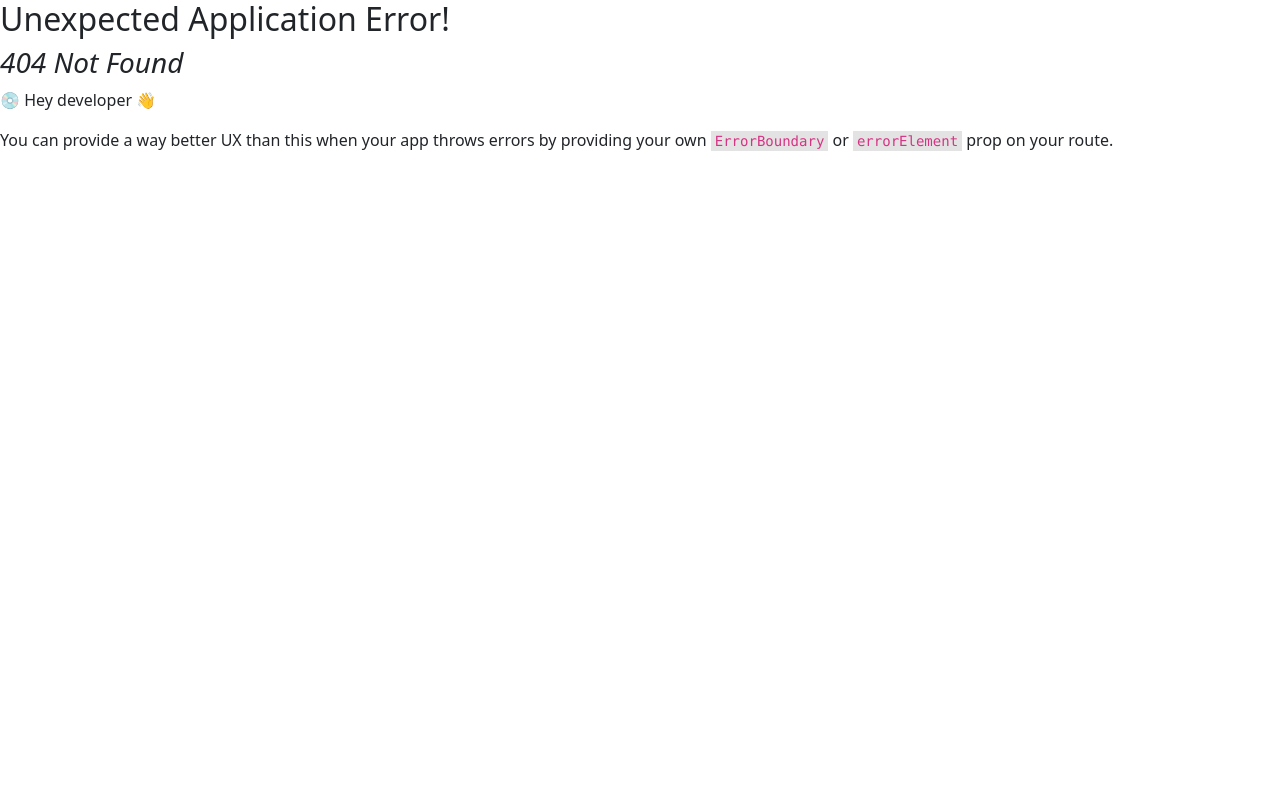
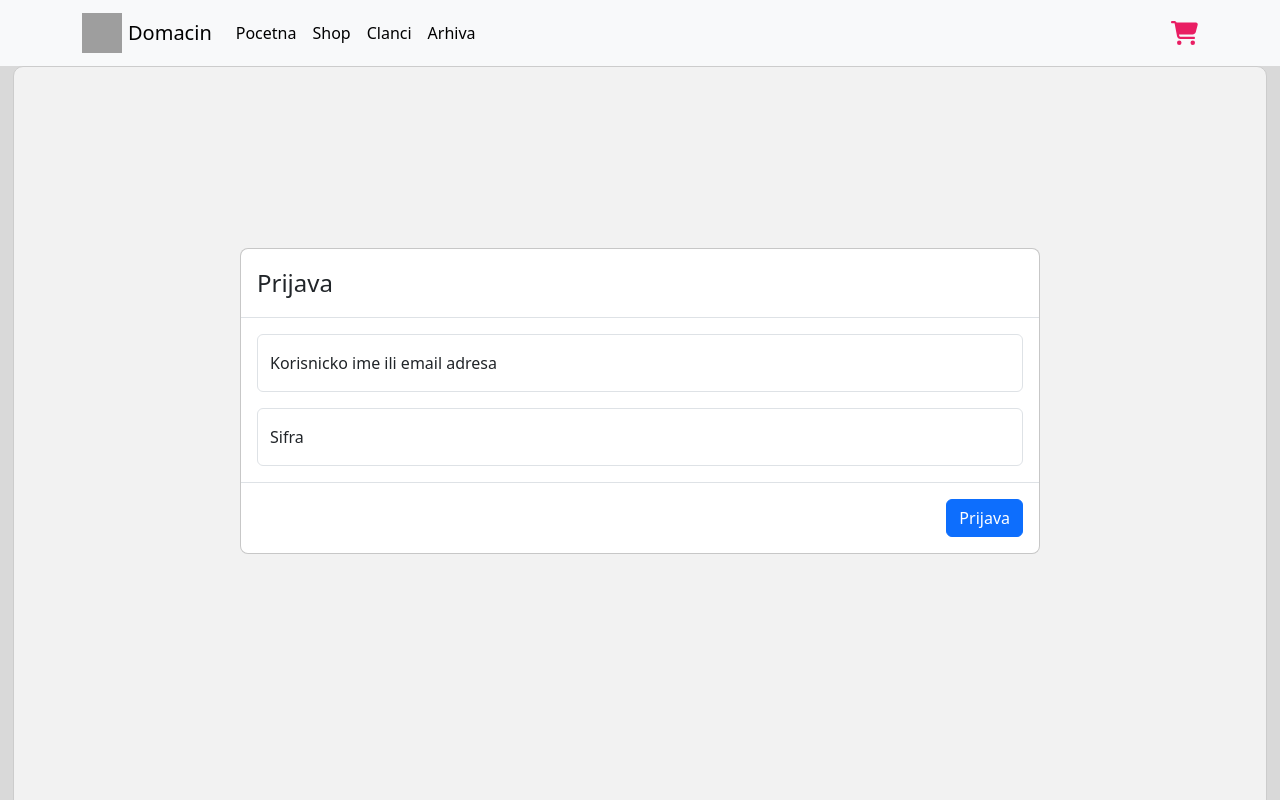
Before and after one commit to Hadis2971/Domacin_Frontend, a React (Create React App) app: page /auth in a window 1280 px wide. Before the commit this address had no page. Built offline with nearby package versions, Linux system fonts and the light colour scheme; grey boxes are pictures that could not be loaded.

Commit message:
implement auth page

```diff
--- a/src/App.tsx
+++ b/src/App.tsx
@@ -2,6 +2,7 @@ import { createBrowserRouter, RouterProvider } from "react-router-dom";
 
 import Layout from "./layout/Layout";
 
+import Auth from "./pages/Auth/Auth";
 import Home from "./pages/Home/Home";
 import Shop from "./pages/Shop/Shop";
 import Articles from "./pages/Articles/Articles";
@@ -28,6 +29,10 @@ const router = createBrowserRouter([
         path: "/articles",
         element: <Articles />,
       },
+      {
+        path: "/auth",
+        element: <Auth />,
+      },
     ],
   },
 ]);
--- a/src/layout/Layout.scss
+++ b/src/layout/Layout.scss
@@ -11,6 +11,7 @@
 
   #main-content {
     width: 98%;
+    height: 100vh;
     margin: 0px auto;
     border: 1px solid #ccc;
     border-radius: 10px;
--- a/src/layout/components/Footer/Footer.tsx
+++ b/src/layout/components/Footer/Footer.tsx
@@ -2,6 +2,7 @@ import Container from "react-bootstrap/Container";
 import Row from "react-bootstrap/Row";
 import Col from "react-bootstrap/Col";
 import Nav from "react-bootstrap/Nav";
+import { Link } from "react-router-dom";
 
 import "./Footer.scss";
 
@@ -12,7 +13,9 @@ export default function () {
         <Row>
           <Col>
             <Nav.Link className="d-inline mx-3">Shop</Nav.Link>
-            <Nav.Link className="d-inline">Account</Nav.Link>
+            <Nav.Link className="d-inline">
+              <Link to="/auth">Account</Link>
+            </Nav.Link>
           </Col>
         </Row>
       </Container>
--- /dev/null
+++ b/src/pages/Auth/Auth.scss
@@ -0,0 +1,7 @@
+#Auth {
+  .modal-content {
+    position: relative;
+    top: 50%;
+    transform: translateY(50%);
+  }
+}
--- /dev/null
+++ b/src/pages/Auth/Auth.tsx
@@ -0,0 +1,47 @@
+import Modal from "react-bootstrap/Modal";
+import FloatingLabel from "react-bootstrap/FloatingLabel";
+import Form from "react-bootstrap/Form";
+import Button from "react-bootstrap/Button";
+
+import "./Auth.scss";
+
+export default function () {
+  return (
+    <div
+      id="Auth"
+      className="modal show xl"
+      style={{
+        display: "block",
+        position: "initial",
+      }}
+    >
+      <Modal.Dialog size="lg">
+        <Modal.Header>
+          <Modal.Title>Prijava</Modal.Title>
+        </Modal.Header>
+
+        <Modal.Body>
+          <>
+            <FloatingLabel
+              controlId="floatingInput"
+              label="Korisnicko ime ili email adresa"
+              className="mb-3"
+            >
+              <Form.Control
+                type="email"
+                placeholder="Korisnicko ime ili email adresa"
+              />
+            </FloatingLabel>
+            <FloatingLabel controlId="floatingPassword" label="Sifra">
+              <Form.Control type="password" placeholder="Sifr" />
+            </FloatingLabel>
+          </>
+        </Modal.Body>
+
+        <Modal.Footer>
+          <Button variant="primary">Prijava</Button>
+        </Modal.Footer>
+      </Modal.Dialog>
+    </div>
+  );
+}
```
